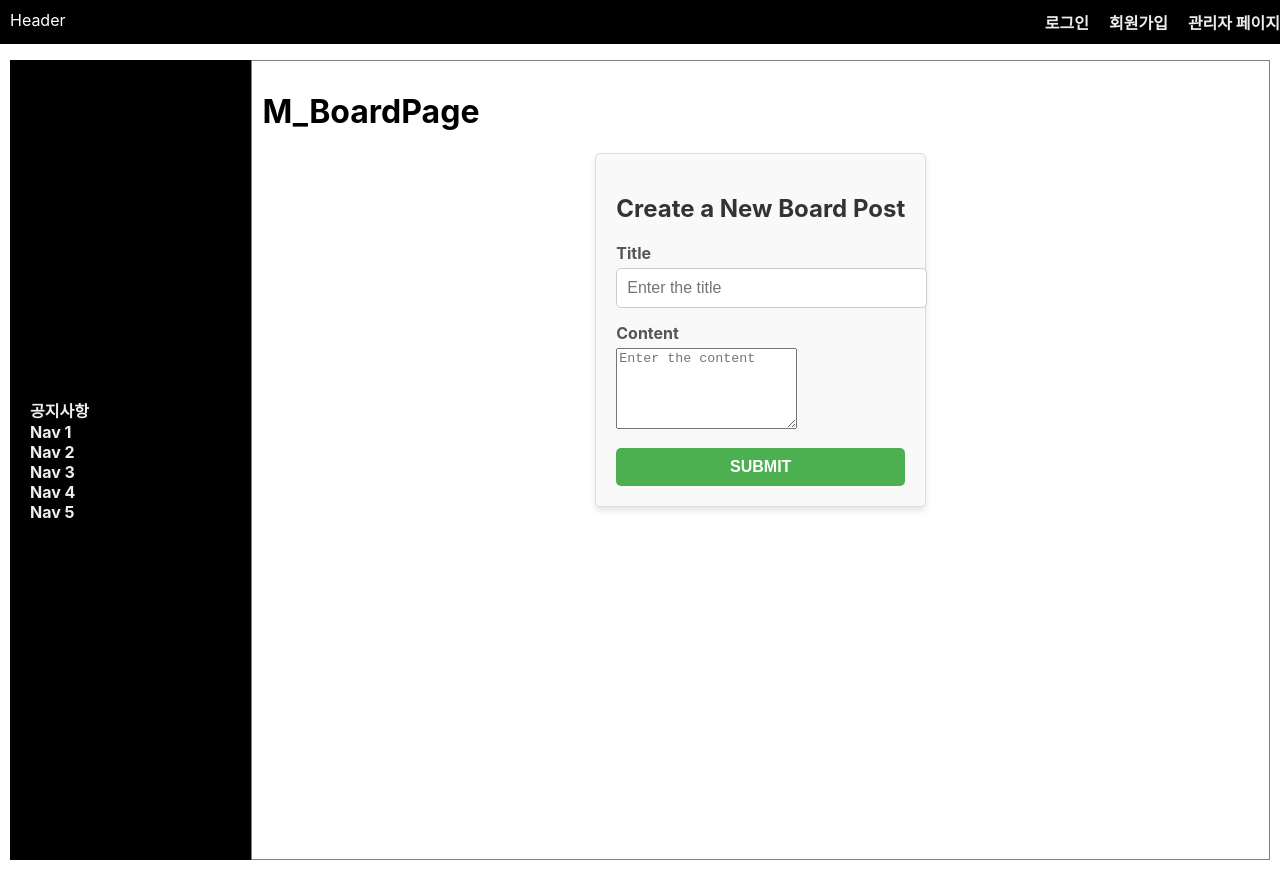
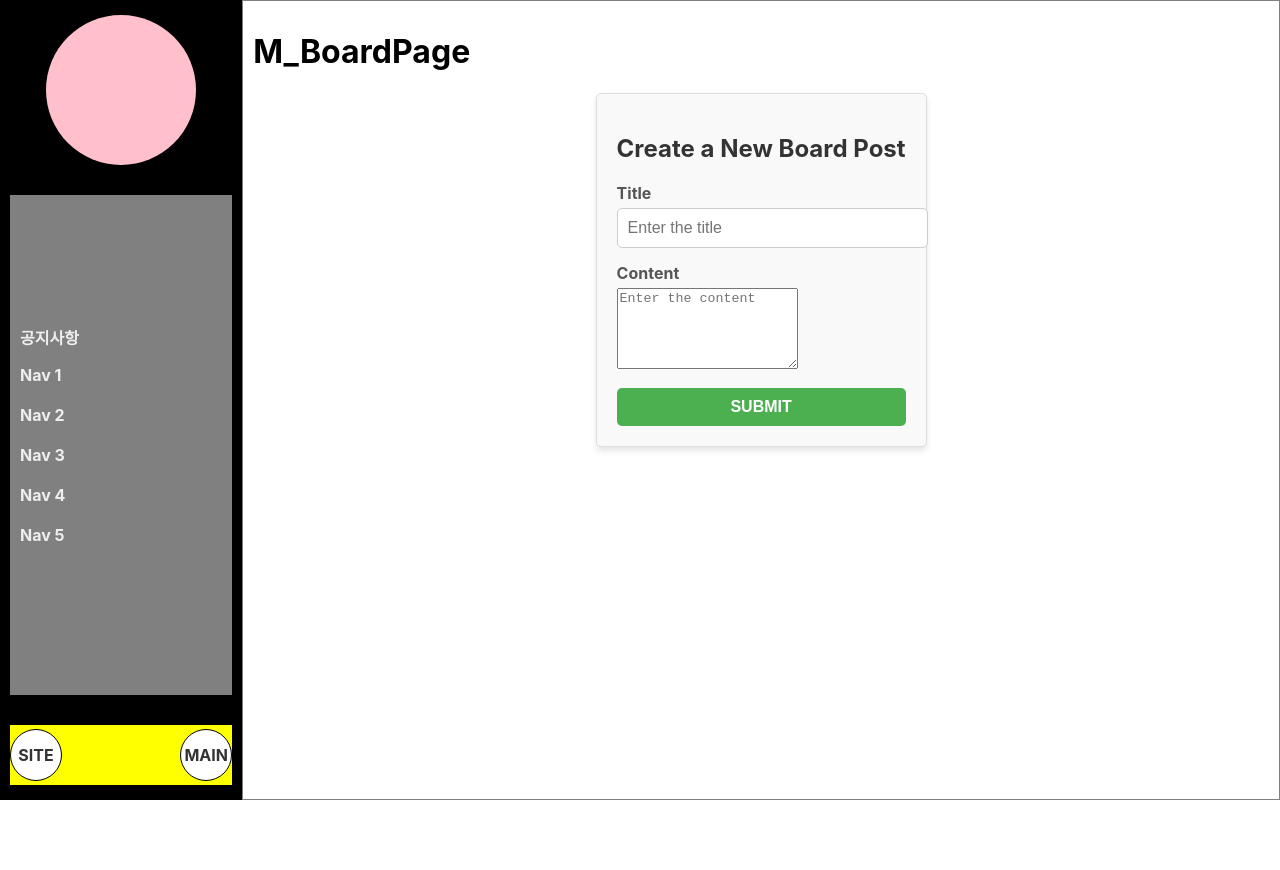
Before and after one commit to g-boram/MainP_Front, a React (Create React App) app in the folder main-front/: page /manager/board in a window 1280 px wide. After the commit the page ends 800 px from the top, so only its background shows below. Built offline with nearby package versions, Linux system fonts and the light colour scheme; the HTML template or start-up script is replaced by a standard one.

Commit message:
[레이아웃] 관리자 메인 페이지 변경
(1) 기존의 헤더와 네비바를 유저용 경로에서만 사용, 푸터사용, 기본높이 + 추가높이는 스크롤
(2) 매니져 경로에서는 헤더/상단 네비바 제외, 전체 페이지 높이와 너비로 꽉차게 변경

```diff
--- a/main-front/src/components/layout/Header.jsx
+++ b/main-front/src/components/layout/Header.jsx
@@ -25,7 +25,11 @@ export default function Header() {
   dispatch(isManagerPath(isPath));
 
   return (
-    <HeaderContainer>
+    <>
+      {isManager ? (
+        <></>
+      ) : (
+        <UserHeaderContainer>
           <Flex justify="space-between">
             <div>Header</div>
             <div>
@@ -34,9 +38,6 @@ export default function Header() {
               <StyledLink to="/manager">관리자 페이지</StyledLink>
             </div>
           </Flex>
-      {isManager ? (
-        <></>
-      ) : (
           <NavbarContainer>
             <StyledLink to="/">Nav1</StyledLink>
             <StyledLink to="/">Nav2</StyledLink>
@@ -44,12 +45,13 @@ export default function Header() {
             <StyledLink to="/car">자동차 목록</StyledLink>
             <StyledLink to="/board">공지사항</StyledLink>
           </NavbarContainer>
+        </UserHeaderContainer>
       )}
-    </HeaderContainer>
+    </>
   );
 }
 
-const HeaderContainer = styled.div`
+const UserHeaderContainer = styled.div`
   height: auto;
   width: 100%;
   display: flex;
@@ -80,7 +82,7 @@ const StyledLink = styled(Link)`
   cursor: pointer;
   text-decoration: none;
 
-  &: hover {
+  hover {
     color: white;
   }
 `;
--- a/main-front/src/components/manager/LeftNavbar.jsx
+++ b/main-front/src/components/manager/LeftNavbar.jsx
@@ -6,12 +6,19 @@ import { Link } from "react-router-dom";
 export default function LeftNavbar() {
   return (
     <NavContainer>
+      <ImgBox></ImgBox>
+      <LinkMenuBox>
         <StyledLink to="/manager/board">공지사항</StyledLink>
         <StyledLink to="/manager">Nav 1</StyledLink>
         <StyledLink to="/manager">Nav 2</StyledLink>
         <StyledLink to="/manager">Nav 3</StyledLink>
         <StyledLink to="/manager">Nav 4</StyledLink>
         <StyledLink to="/manager">Nav 5</StyledLink>
+      </LinkMenuBox>
+      <BottomLinkBox>
+        <BottomLinkBtn to="/">SITE</BottomLinkBtn>
+        <BottomLinkBtn to="/manager">MAIN</BottomLinkBtn>
+      </BottomLinkBox>
     </NavContainer>
   );
 }
@@ -20,20 +27,67 @@ const NavContainer = styled.div`
   width: 280px;
   padding: 10px;
   display: flex;
-  justify-content: center;
+  justify-content: space-around;
+  align-items: center;
   flex-direction: column;
   background-color: black;
   color: ${colorPalette.fontWhite};
 `;
 
+const ImgBox = styled.div`
+  width: 150px;
+  height: 150px;
+  border-radius: 50%;
+  margin-bottom: 20px;
+  background-color: pink;
+`;
+const LinkMenuBox = styled.div`
+  width: 100%;
+  min-height: 500px;
+  background-color: grey;
+  display: flex;
+  flex-direction: column;
+  justify-content: center;
+`;
+
+const BottomLinkBox = styled.div`
+  width: 100%;
+  height: 60px;
+  display: flex;
+  justify-content: space-between;
+  align-items: center;
+  background-color: yellow;
+  margin-top: 20px;
+`;
+
 const StyledLink = styled(Link)`
   color: #eee;
+  height: 40px;
   font-weight: bold;
   margin: 0px 10px;
   cursor: pointer;
   text-decoration: none;
 
-  &: hover {
-    color: white;
+  :hover {
+    color: yellow;
   }
 `;
+
+const BottomLinkBtn = styled(Link)`
+  width: 50px;
+  height: 50px;
+  display: flex;
+  justify-content: center;
+  align-items: center;
+  color: ${colorPalette.fontBlack};
+  background-color: #fff;
+  font-weight: bold;
+  border-radius: 50%;
+  text-decoration: none;
+  border: 1px solid black;
+  cursor: pointer;
+
+  :hover {
+    color: grey;
+  }
+`;
--- a/main-front/src/components/manager/board/BoardForm.jsx
+++ b/main-front/src/components/manager/board/BoardForm.jsx
@@ -6,8 +6,8 @@ export default function BoardForm() {
   const [formData, setFormData] = useState({
     title: "",
     content: "",
-    user_id: 4,
-    status: "Active",
+    userId: 4,
+    status: "ACTIVE",
   });
 
   const handleChange = (e) => {
--- a/main-front/src/pages/manager/ManagerPage.jsx
+++ b/main-front/src/pages/manager/ManagerPage.jsx
@@ -13,10 +13,8 @@ export default function ManagerPage() {
 }
 
 const ManagerContainer = styled.div`
-  min-height: 800px;
-  padding: 10px;
+  min-height: 100vh;
   display: flex;
-  padding-top: 60px;
 `;
 
 const ContentWrapper = styled.div`
--- a/main-front/src/pages/manager/board/M_BoardPage.jsx
+++ b/main-front/src/pages/manager/board/M_BoardPage.jsx
@@ -15,10 +15,8 @@ export default function M_BoardPage() {
 }
 
 const ManagerContainer = styled.div`
-  min-height: 800px;
-  padding: 10px;
+  min-height: 100vh;
   display: flex;
-  padding-top: 60px;
 `;
 
 const ContentWrapper = styled.div`
```
Lines whose indentation alone changed are shown as unchanged.
